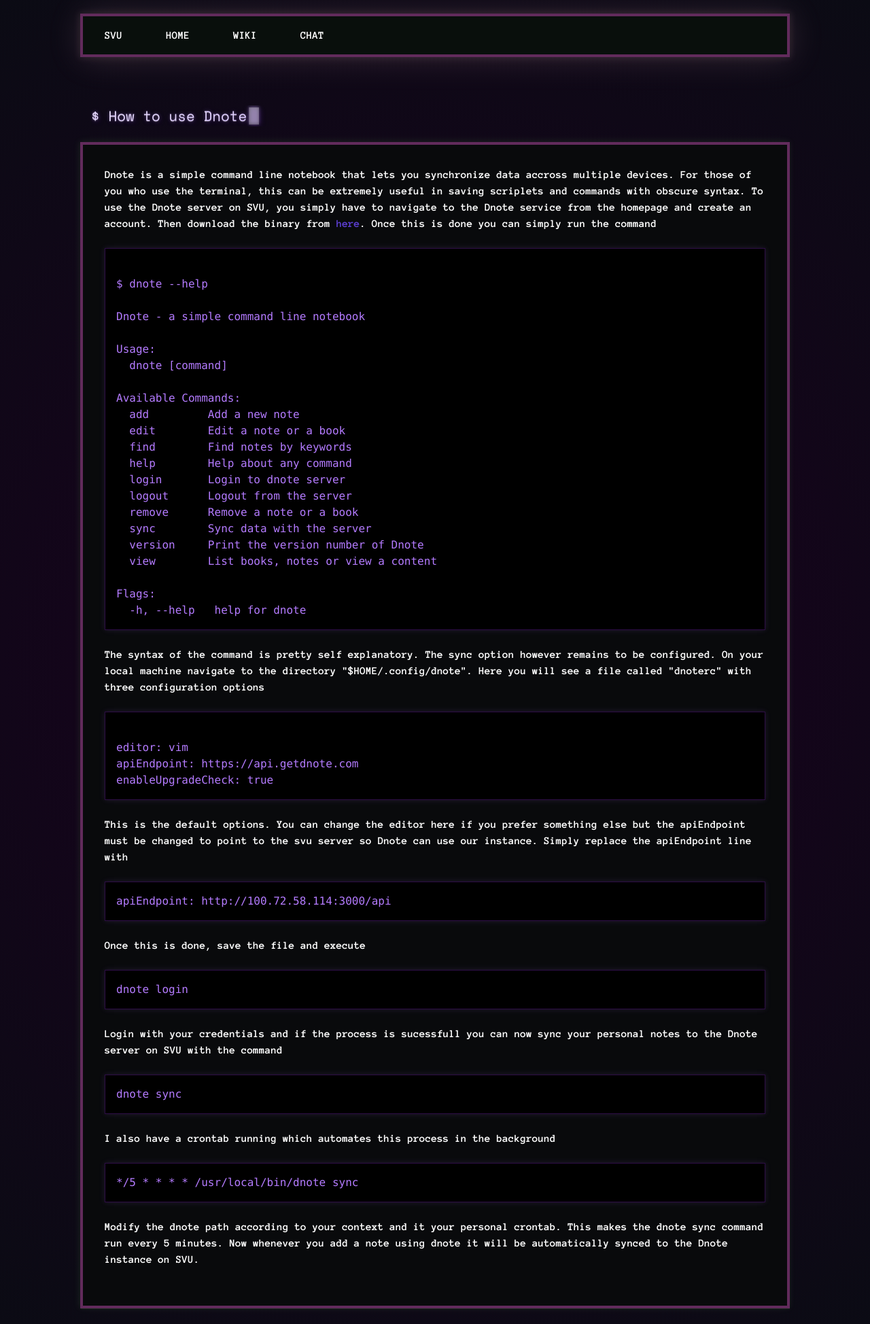
After one commit to Viridescent7/svu_dashboard, a Django app: page /wiki/how_to_dnote in a window 1280 px wide. The commit adds this page. Shown: the whole page at 68% size. Run offline with Django 4.2, Linux system fonts and the light colour scheme.

```diff
--- /dev/null
+++ b/home/templates/articles/how_to_dnote.html
@@ -0,0 +1,89 @@
+{% extends "base.html" %}
+{% load static %}
+
+
+{% block title %}SVU{% endblock %}
+{% block runner %}<h1 id="runner">How to use Dnote</h1> {% endblock %}
+
+{% block main-content %}
+
+<p>
+Dnote is a simple command line notebook that lets you synchronize data accross multiple devices. For those of you who use the terminal, this can be extremely useful in saving scriplets and commands with obscure syntax. To use the Dnote server on SVU, you simply have to navigate to the Dnote service from the homepage and create an account. Then download the binary from <a href="https://github.com/dnote/dnote#installation">here</a>. Once this is done you can simply run the command
+</p>
+<br>
+
+<pre><code>
+$ dnote --help
+
+Dnote - a simple command line notebook
+
+Usage:
+  dnote [command]
+
+Available Commands:
+  add         Add a new note
+  edit        Edit a note or a book
+  find        Find notes by keywords
+  help        Help about any command
+  login       Login to dnote server
+  logout      Logout from the server
+  remove      Remove a note or a book
+  sync        Sync data with the server
+  version     Print the version number of Dnote
+  view        List books, notes or view a content
+
+Flags:
+  -h, --help   help for dnote
+</code></pre>
+<br>
+
+<p>
+The syntax of the command is pretty self explanatory. The sync option however remains to be configured. On your local machine navigate to the directory "$HOME/.config/dnote". Here you will see a file called "dnoterc" with three configuration options
+</p>
+<br>
+
+<pre><code>
+editor: vim
+apiEndpoint: https://api.getdnote.com
+enableUpgradeCheck: true
+</code></pre>
+<br>
+
+<p>
+This is the default options. You can change the editor here if you prefer something else but the apiEndpoint must be changed to point to the svu server so Dnote can use our instance. Simply replace the apiEndpoint line with
+</p>
+<br>
+
+<pre><code>apiEndpoint: http://100.72.58.114:3000/api</code></pre>
+<br>
+
+<p>
+Once this is done, save the file and execute
+</p>
+<br>
+
+<pre><code>dnote login</code></pre>
+<br>
+
+<p>
+Login with your credentials and if the process is sucessfull you can now sync your personal notes to the Dnote server on SVU with the command
+</p>
+<br>
+
+<pre><code>dnote sync</code></pre>
+<br>
+
+<p>
+I also have a crontab running which automates this process in the background
+</p>
+<br>
+
+<pre><code>*/5 * * * * /usr/local/bin/dnote sync</code></pre>
+<br>
+
+<p>
+Modify the dnote path according to your context and it your personal crontab. This makes the dnote sync command run every 5 minutes. Now whenever you add a note using dnote it will be automatically synced to the Dnote instance on SVU.
+</p>
+<br>
+
+{% endblock %}
```
Also changed, not shown: home/templates/articles/how_to_jellyfin.html (added, +68 -0 lines), home/templates/articles/how_to_stump.html (added, +38 -0 lines), home/templates/index.html (+3 -4 lines), home/templates/wiki.html (+18 -3 lines).
